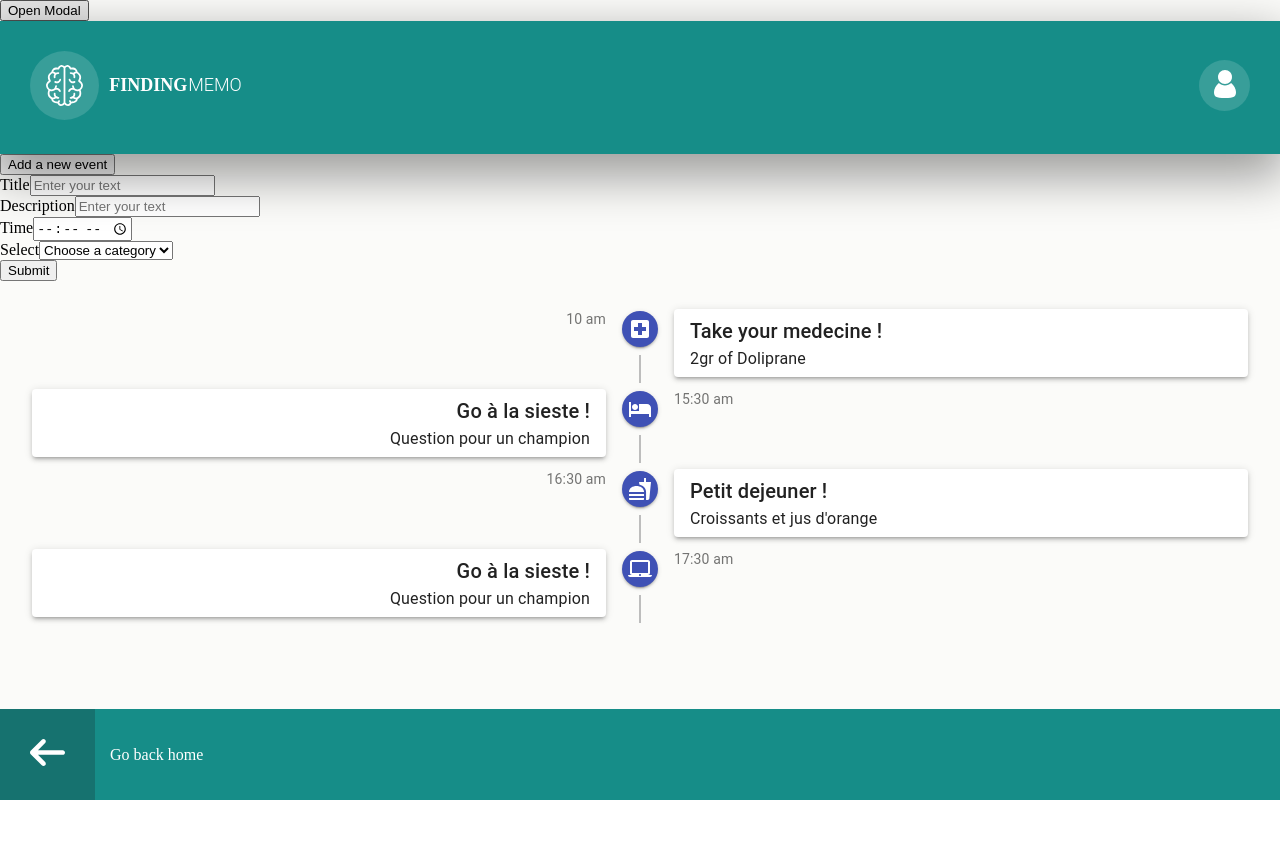
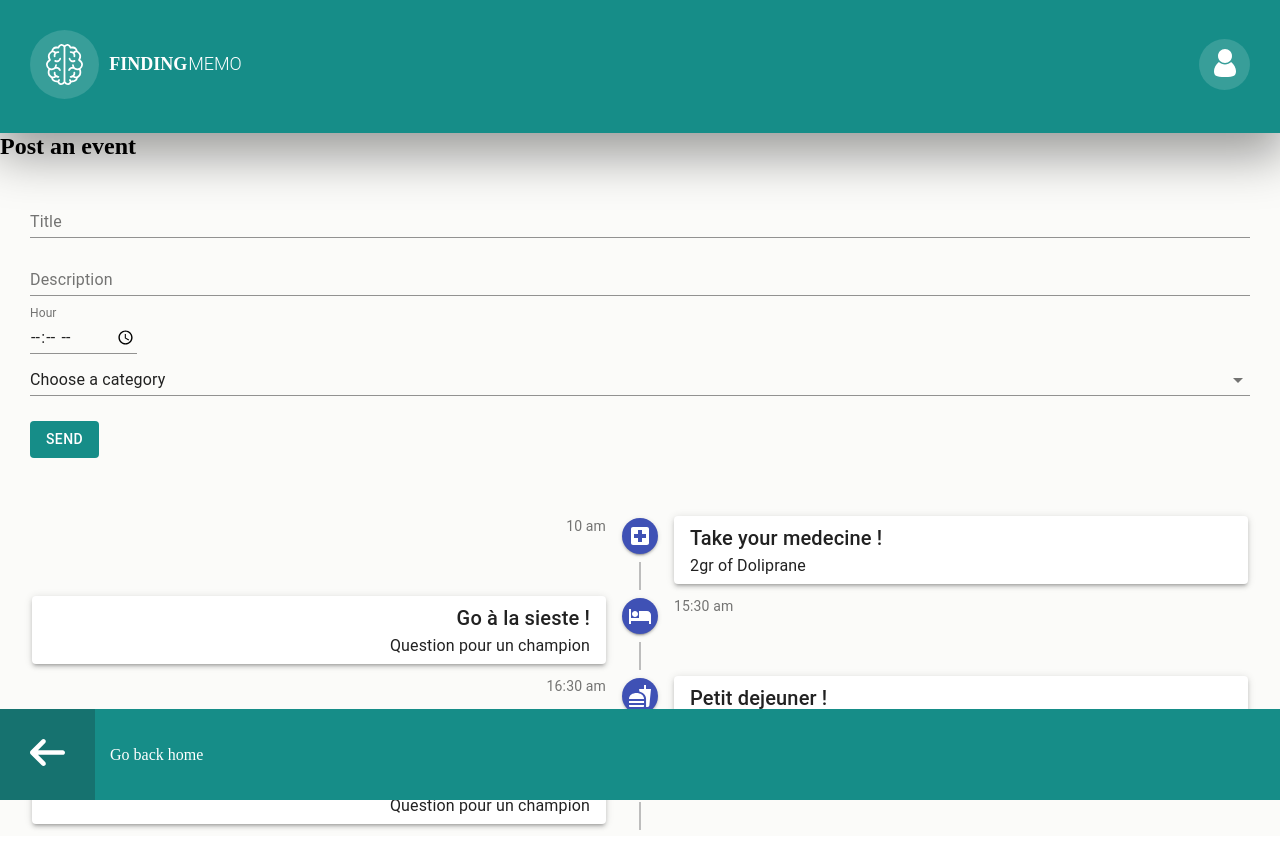
Before and after one commit to llopezjosue/doctogone-front, a React (Create React App) app: page /caregiver/his-planning in a window 1280 px wide. Shown: the top 868 px of the page. Before the commit the page ends 800 px from the top, so only its background shows below. Built offline with nearby package versions, Linux system fonts and the light colour scheme.

Commit message:
form & pop-up ok

```diff
--- a/src/App.jsx
+++ b/src/App.jsx
@@ -1,4 +1,4 @@
-import React from "react";
+import React, { useState } from "react";
 import { BrowserRouter as Router, Switch, Route } from "react-router-dom";
 import Home from "./components/Home";
 import Login from "./components/Login";
@@ -19,9 +19,11 @@ import "./App.css";
 import Alert from "./components/Elements/Alert";
 
 function App() {
+  const [alertClick, setAlertClick] = useState(false);
+
   return (
     <Router>
-      <Alert />
+      <Alert alertClick={alertClick} />
       <Nav />
       <Switch>
         <Route path="/" exact component={Home} />
@@ -32,7 +34,13 @@ function App() {
         <Route path="/caregiver/his-planning" exact component={HisPlanning} />
         <Route path="/caregiver/his-stats" exact component={HisStats} />
         <Route path="/caregiver/send-photos" exact component={SendPhotos} />
-        <Route path="/user" exact component={UserHome} />
+        <Route
+          path="/user"
+          exact
+          component={() => (
+            <UserHome alertClick={alertClick} setAlertClick={setAlertClick} />
+          )}
+        />
         <Route path="/user/sos" exact component={SOS} />
         <Route path="/user/my-infos" exact component={MyInfos} />
         <Route path="/user/my-planning" exact component={MyPlanning} />
--- a/src/components/Caregiver/HisPlanning.jsx
+++ b/src/components/Caregiver/HisPlanning.jsx
@@ -42,6 +42,7 @@ export default function HisPlanning() {
     <>
       <div>
         <div>
+          <h2>Post an event</h2>
           <PostEvent
             whenClicking={whenClicking}
             useWhenClicking={useWhenClicking}
--- a/src/components/Caregiver/PostEvent.jsx
+++ b/src/components/Caregiver/PostEvent.jsx
@@ -1,11 +1,18 @@
 import React from "react";
-import { Button, Form, FormGroup, Label, Input, FormText } from "reactstrap";
-import { Accordion, Card } from "react-bootstrap";
+import TextField from "@material-ui/core/TextField";
+import Button from "@material-ui/core/Button";
+import Select from "@material-ui/core/Select";
+import Grid from "@material-ui/core/Grid";
 
 class PostEvent extends React.Component {
-  constructor(props) {
+  constructor(props, useStyles) {
     super(props);
-    this.state = { title: "", description: "", hour: "", category: "" };
+    this.state = {
+      title: "",
+      description: "",
+      hour: "",
+      category: "",
+    };
     this.handleChangeTitle = this.handleChangeTitle.bind(this);
     this.handleChangeDescription = this.handleChangeDescription.bind(this);
     this.handleChangeHour = this.handleChangeHour.bind(this);
@@ -39,56 +46,57 @@ class PostEvent extends React.Component {
 
   render() {
     return (
-      <Accordion defaultActiveKey="1">
-        <Card>
-          <Card.Header>
-            <Accordion.Toggle as={Button} variant="link" eventKey="0">
-              Add a new event
-            </Accordion.Toggle>
-          </Card.Header>
-          <Accordion.Collapse eventKey="0">
-            <Card.Body>
-              <Form className="post-form">
-                <FormGroup>
-                  <Label for="title">Title</Label>
-                  <Input
-                    type="text"
-                    name="title"
-                    id="title"
-                    placeholder="Enter your text"
+      <div className="complete-form" style={{ padding: "30px" }}>
+        <form noValidate autoComplete="off">
+          <Grid container>
+            <Grid item xs={12}>
+              <TextField
+                id="standard-basic"
+                label="Title"
                 value={this.state.title}
                 onChange={this.handleChangeTitle}
+                fullWidth
+                style={{ marginBottom: "10px" }}
               />
-                </FormGroup>
-                <FormGroup>
-                  <Label for="description">Description</Label>
-                  <Input
-                    type="text"
-                    name="description"
-                    id="description"
-                    placeholder="Enter your text"
+            </Grid>
+            <Grid item xs={12}>
+              <TextField
+                id="standard-basic"
+                label="Description"
                 value={this.state.description}
                 onChange={this.handleChangeDescription}
+                fullWidth
+                style={{ marginBottom: "10px" }}
               />
-                </FormGroup>
-                <FormGroup>
-                  <Label for="time">Time</Label>
-                  <Input
+            </Grid>
+            <Grid item xs={12}>
+              <TextField
+                id="time"
+                label="Hour"
                 type="time"
-                    name="time"
-                    id="time"
-                    placeholder="Enter the hour"
+                defaultValue="07:30"
+                InputLabelProps={{
+                  shrink: true,
+                }}
+                inputProps={{
+                  step: 300, // 5 min
+                }}
                 value={this.state.hour}
                 onChange={this.handleChangeHour}
+                style={{ marginBottom: "10px" }}
               />
-                </FormGroup>
-                <FormGroup>
-                  <Label for="exampleSelect">Select</Label>
-                  <Input
-                    type="select"
-                    name="category"
-                    id="category"
+            </Grid>
+            <Grid item xs={12}>
+              <Select
+                native
+                value={this.state.category}
                 onChange={this.handleChangeCategory}
+                inputProps={{
+                  name: "age",
+                  id: "age-native-simple",
+                }}
+                fullWidth
+                style={{ marginBottom: "25px" }}
               >
                 <option value="" selected disabled hidden>
                   Choose a category
@@ -97,14 +105,19 @@ class PostEvent extends React.Component {
                 <option value="meal">meal</option>
                 <option value="sleep">sleep</option>
                 <option value="social">social</option>
-                  </Input>
-                </FormGroup>
-                <Button onClick={this.handleSubmit}>Submit</Button>
-              </Form>
-            </Card.Body>
-          </Accordion.Collapse>
-        </Card>
-      </Accordion>
+              </Select>
+            </Grid>
+          </Grid>
+        </form>
+        <Button
+          onClick={this.handleSubmit}
+          variant="contained"
+          color="primary"
+          disableElevation
+        >
+          Send
+        </Button>
+      </div>
     );
   }
 }
--- a/src/components/Elements/Alert.jsx
+++ b/src/components/Elements/Alert.jsx
@@ -1,4 +1,4 @@
-import React from "react";
+import React, { useRef, useEffect } from "react";
 import { makeStyles } from "@material-ui/core/styles";
 import Modal from "@material-ui/core/Modal";
 import "./Alert.scss";
@@ -22,11 +22,19 @@ const useStyles = makeStyles((theme) => ({
   },
 }));
 
-export default function SimpleModal() {
+export default function SimpleModal({ alertClick }) {
   const classes = useStyles();
   // getModalStyle is not a pure function, we roll the style only on the first render
   const [modalStyle] = React.useState();
   const [open, setOpen] = React.useState(false);
+
+  const buttonClick = useRef(null);
+
+  useEffect(() => {
+    if (alertClick) {
+      buttonClick.current.click();
+    }
+  }, [alertClick]);
 
   const handleOpen = () => {
     setOpen(true);
@@ -70,7 +78,13 @@ export default function SimpleModal() {
 
   return (
     <div>
-      <button type="button" onClick={handleOpen}>
+      <button
+        className="popButton"
+        type="button"
+        onClick={handleOpen}
+        ref={buttonClick}
+        style={{ display: "none" }}
+      >
         Open Modal
       </button>
       <Modal
--- a/src/components/User/UserHome.jsx
+++ b/src/components/User/UserHome.jsx
@@ -1,15 +1,22 @@
-import React from "react";
+import React, { useEffect } from "react";
 import { Link } from "react-router-dom";
 
 import "./UserHome.scss";
 
-function UserHome() {
+function UserHome({ alertClick, setAlertClick }) {
+  useEffect(() => {
+    setTimeout(() => {
+      setAlertClick(true);
+    }, 1500);
+  }, []);
+
   return (
     <div className="user-home">
       <div>
         <img src="/img/home-alert.png"></img>
       </div>
       <div>
+        {!alertClick ? (
           <div className="menu-item alert">
             <div className="img-div alertimg">
               <img src="/img/alert.png" />
@@ -19,6 +26,17 @@ function UserHome() {
               <p>visite de l'infirmière</p>
             </div>
           </div>
+        ) : (
+          <div className="menu-item alert">
+            <div className="img-div alertimg">
+              <img src="/img/alert.png" />
+            </div>
+            <div>
+              <h1>in 35 minutes</h1>
+              <p>30 grammes de doliprane</p>
+            </div>
+          </div>
+        )}
         <Link to="/user/my-planning" className="menu-item">
           <div className="img-div">
             <img src="/img/planning.png" />
```
Lines whose indentation alone changed are shown as unchanged.
